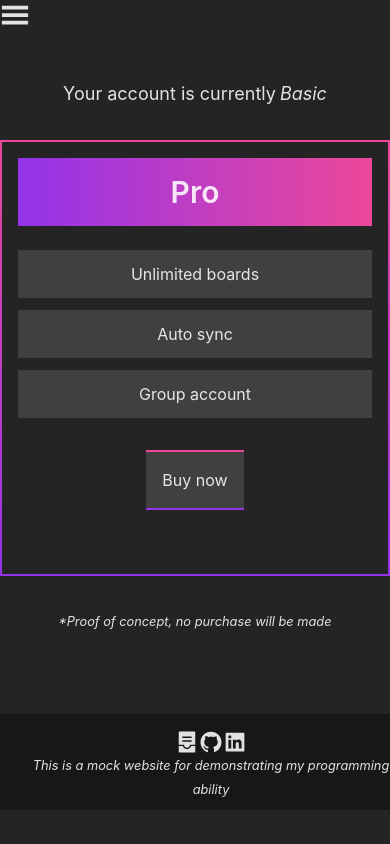
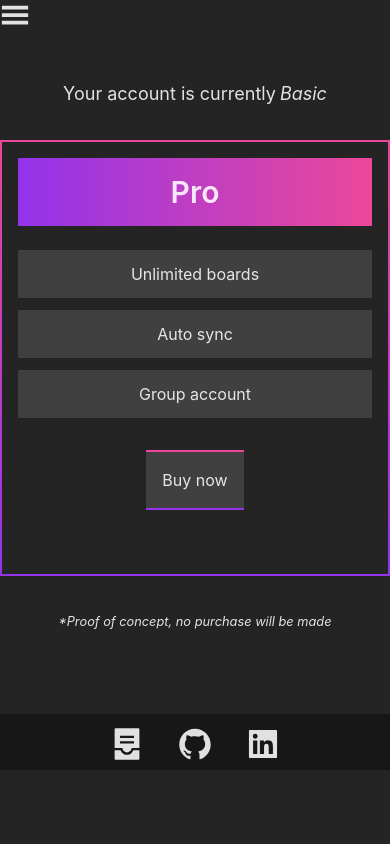
Before and after one commit to AroonSalotra/to-do-drag-n-drop, a React (Vite) app: page /pro in a window 390 px wide. Built offline with nearby package versions, Linux system fonts and the light colour scheme; no server answers.

Commit message:
fix footer display on mobile

```diff
--- a/src/components/Footer.jsx
+++ b/src/components/Footer.jsx
@@ -25,33 +25,29 @@ const Footer = () => {
             {currentUser ? <p>Logged in as: {currentUser}</p>
                 : null}
 
-            <div className="flex flex-col sm:flex-row items-center justify-between pt-4 pl-8">
 
-                <ul className="flex sm:flex-row sm:gap-20">
+            <ul className="flex sm:flex-row sm:gap-20 gap-8 justify-center pt-3">
 
                 <li>
                     <a href="https://www.aroonsalotra.com/" target={"_blank"}>
-                            <AiFillContainer className="text-2xl" />
+                        <AiFillContainer className="text-4xl sm:text-2xl" />
                     </a>
                 </li>
 
                 <li>
                     <a href="https://github.com/AroonSalotra" target={"_blank"}>
-                            <AiFillGithub className="text-2xl" />
+                        <AiFillGithub className="text-4xl sm:text-2xl" />
                     </a>
                 </li>
 
                 <li>
                     <a href="https://www.linkedin.com/in/aroon-salotra-0aa5b6209/" target={"_blank"}>
-                            <AiFillLinkedin className="text-2xl" />
+                        <AiFillLinkedin className="text-4xl sm:text-2xl" />
                     </a>
                 </li>
 
             </ul>
 
-                <small className="italic">This is a mock website for demonstrating my programming ability</small>
-
-            </div>
         </footer>
     );
 }
```
Lines whose indentation alone changed are shown as unchanged.
